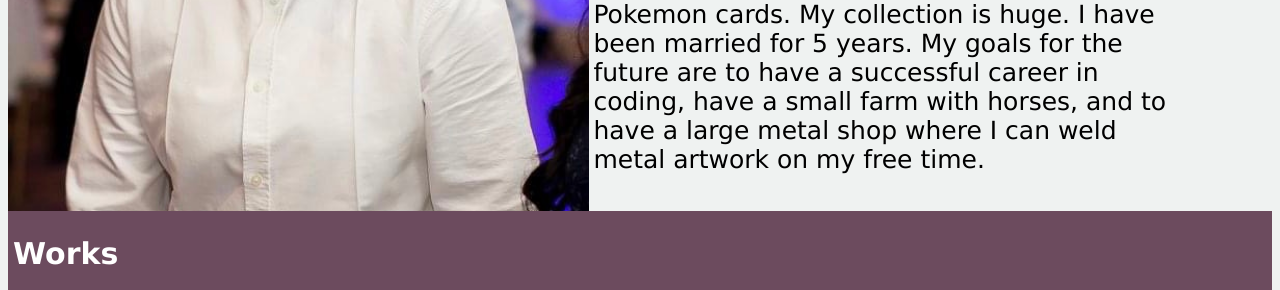
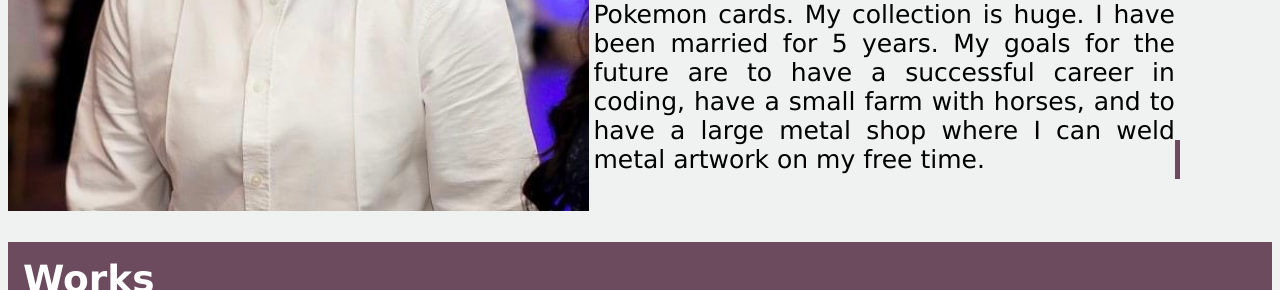
Before and after one commit to Dcastillomar/diana-castillo, a plain HTML site: page index.html in a window 1280 px wide. Shown: the part 573-863 px from the top of the page. Drawn offline with Linux system fonts and the light colour scheme.

Commit message:
add containers around images

```diff
--- a/assets/style.css
+++ b/assets/style.css
@@ -30,8 +30,6 @@ h1 {
     font-family: 'Lucida Sans', 'Lucida Sans Regular', 'Lucida Grande', 'Lucida Sans Unicode', Geneva, Verdana, sans-serif;
     color: rgb(255, 255, 255);
     font-size: 30px;
-
-
 }
 
 .about-me{
@@ -44,12 +42,18 @@ h1 {
         width: 46%;}
     p{ font-family: 'Lucida Sans', 'Lucida Sans Regular', 'Lucida Grande', 'Lucida Sans Unicode', Geneva, Verdana, sans-serif;
         font-size: 25px;
+        text-align: justify;
         display: inline-block;
         width: 46%;
         @media (max-width: 620px) {
           width: 100% px;}
         }
-
+    h2{
+        font-family: 'Lucida Sans', 'Lucida Sans Regular', 'Lucida Grande', 'Lucida Sans Unicode', Geneva, Verdana, sans-serif;
+        background: #6c4b5e;
+        padding: 15px;
+        display:flex;
+    }
  .works{
 
         background: #6c4b5e;
@@ -58,9 +62,7 @@ h1 {
         font-size: 25px;
         color:rgb(255, 255, 255);
     }
- .figure{
-    float: inline-block;
- }
+
 
     .resume{
         background: #6c4b5e;
--- a/index.html
+++ b/index.html
@@ -6,20 +6,23 @@
     <meta http-equiv="X-UA-Compatible" content="IE=edge">
     <meta name="viewport" content="width=device-width, initial-scale=1.0">
     <title>Diana Castillo</title>
-    <link rel="stylesheet" href="assets/style.css"/>
+    <link rel="stylesheet" href="assets/style.css" />
 </head>
 
 <style>
-    img{
+    img {
         max-width: 50%;
         height: auto;
     }
-   #left{
+
+    #left {
         float: left;
     }
-    #right{
+
+    #right {
         float: right;
-    }</style>
+    }
+</style>
 
 <body>
     <header>DIANA CASTILLO</header>
@@ -43,43 +46,44 @@
             I am interested in starting a coding career by working to fix problems and collaborating with peers.
             <br>Some fun facts about me are I have 4 cats and 3 dogs (my house is packed). I play guitar and the drums.
             I am an avid collector of Pokemon cards. My collection is huge. I have been married for 5 years.
-          My goals for the future are to have a successful career in coding, have a small farm with horses, and to have a large metal shop where
+            My goals for the future are to have a successful career in coding, have a small farm with horses, and to
+            have a large metal shop where
             I can weld metal artwork on my free time. </br>
         </p>
         </div>
 
-  <div class="works">
-    <a id="works">
-    <h1>Works</h1>
-    </div>
-        <div>
+        <container class="works">
+            <h2>Works</h2>
+        </container>
+        <container class="content">
             <a href="https://dcastillomar.github.io/prework-study-guide/">
                 <figcaption>Prework Study Guide</figcaption>
                 <img src="assets/images/bacs_code-960x533.jpg" alt="prework-study-guide">
-
+            </a>
             <p>View my prework study guide!
                 <br>This was a study guide created for the UT coding bootcamp using html.</br>
                 <br>It holds some helpful facts about HTML, CSS, and JavaScript.</br>
             </p>
-
+        </container>
+        <container class="debugging">
             <p> View a website which I debugged!
                 <br>I fixed the menu buttons to scroll to the appropriate area on the screen.
                 </br>
                 <br>I also added options to make the website more accessible
                 </br>
             </p>
-    <figure>
+
             <a href="https://dcastillomar.github.io/Accessibility-optimized/">
                 <img src="assets/images/computer-science.jpg">
                 <figcaption>Acessibility Optimized Webpage</figcaption>
-        </figure>
-    </div>
+        </container>
 
         <div class="resume">
             <a id="resume">
                 <h1>Resume</h1>
         </div>
-    <a href="https://docs.google.com/document/d/e/2PACX-1vSpmUbkSNiFTAikgwqo-xIQQZRdE1AEEz_6RQc3JhEoiCuUi9RnPrjVgNUh0R7Oug/pub">
+        <a
+            href="https://docs.google.com/document/d/e/2PACX-1vSpmUbkSNiFTAikgwqo-xIQQZRdE1AEEz_6RQc3JhEoiCuUi9RnPrjVgNUh0R7Oug/pub">
             <img src="assets/images/pexels-andrea-piacquadio-3760072.jpg">
         </a>
         <p> Please click on the image to view my resume!</p>
@@ -88,19 +92,19 @@
             <a id="contact">
                 <h1>Contact Me</h1>
         </div>
-    <div class="contact"
-    <a id="contact">
-       <ul
-       <li>Email:<a href="#">dcastillomar89@yahoo.com</a>
+        <div class="contact" <a id="contact">
+            <ul <li>Email:<a href="#">dcastillomar89@yahoo.com</a>
                 </li>
                 <li>Phone Number: xxx-xxx-xxx
                 </li>
                 <li><a href="https://www.linkedin.com/in/dianamcastillo/">Follow me on Linkedin!</a>
-        </li></div>
+                </li>
+        </div>
 
 
     </main>
 
 
 </body>
+
 </html>
```
Lines whose indentation alone changed are shown as unchanged.
